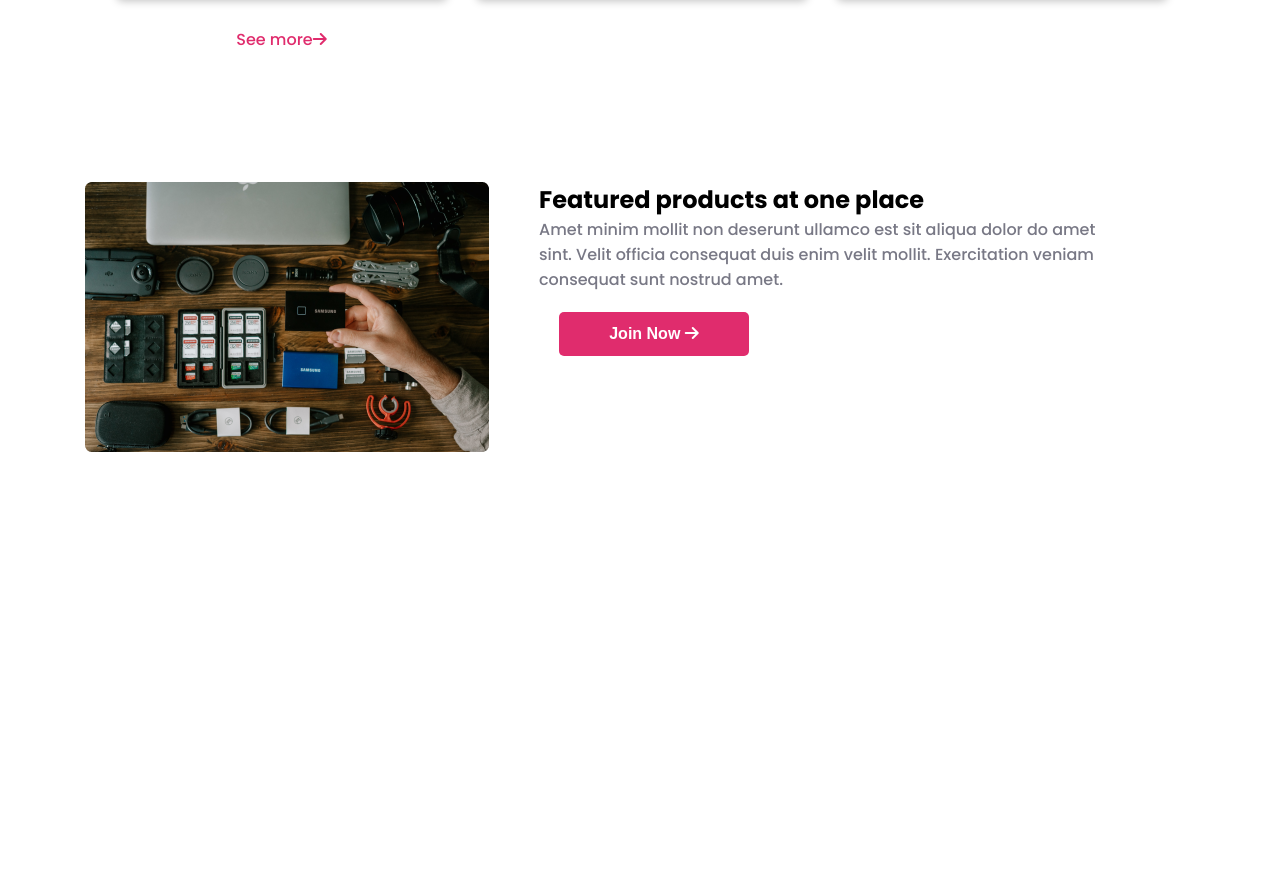
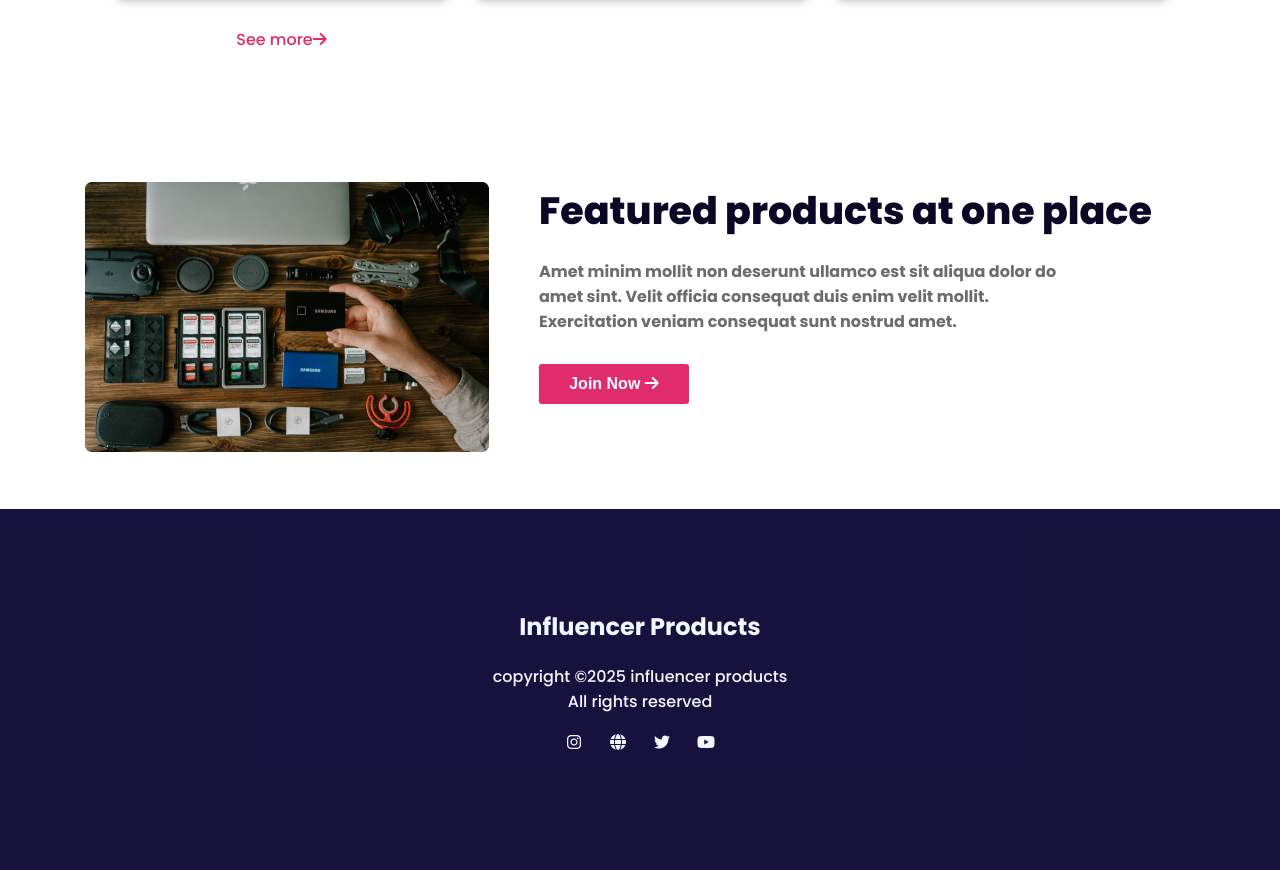
Before and after one commit to Afroza-Nipa13/influencer-git-repo, a plain HTML site: page index.html in a window 1280 px wide. Shown: the part 2531-3401 px from the top of the page. Before the commit the page ends 2990 px from the top, so only its background shows below. Drawn offline with Linux system fonts and the light colour scheme.

Commit message:
added footer section

```diff
--- a/index.html
+++ b/index.html
@@ -146,7 +146,7 @@
          </div>
          <div class="Features-content">
             <h2 class="features-title">Featured products at one place</h2>
-            <p class="card-description">Amet minim mollit non deserunt ullamco est sit aliqua dolor do amet sint. Velit officia consequat duis enim velit mollit. Exercitation veniam consequat sunt nostrud amet.</p>
+            <p class="features-description">Amet minim mollit non deserunt ullamco est sit aliqua dolor do amet sint. Velit officia consequat duis enim velit mollit. Exercitation veniam consequat sunt nostrud amet.</p>
 
             <button class="features-btn">Join Now <span>  <i class="fa-solid fa-arrow-right">  </i> </span></button>
            </div>
@@ -154,7 +154,19 @@
 
 
     </main>
-    <footer>
+    <footer class="footer">
+        <div class="influencer">
+            <h3 class="influencer-title">Influencer Products</h3>
+            <p>copyright &copy;2025 influencer products <br> All rights reserved</p>
+            <div class="footer-icon">
+                <i class="fa-brands fa-instagram"></i>
+                <i class="fa-solid fa-globe"></i>
+                <i class="fa-brands fa-twitter"></i>
+                <i class="fa-brands fa-youtube"></i>
+            </div>
+
+        </div>
+
 
     </footer>
 
--- a/styles/style.css
+++ b/styles/style.css
@@ -171,16 +171,28 @@ main > section{
 .features-btn{
     background-color:rgba(224, 44, 109, 1) ;
     color: white;
-    border-radius: 5px;
+    border-radius: 3px;
     border: none;
     padding:10px 24px;
     font-size: 1rem;
     font-weight: 600;
-    width: 190px;
-    height: 44px;
-    margin:20px;
+    width: 150px;
+    height: 40px;
+    margin-top: 30px;
 
 
+}
+.features-title{
+    font-size: 2.375rem;
+    font-weight: 800;
+    color: rgba(10, 8, 38, 1);
+    margin-bottom: 20px;
+}
+.features-description{
+    max-width: 550px;
+    font-size: 1rem;
+    font-weight: 700;
+    color: rgba(108, 108, 108, 1);
 }
 
 .Features{
@@ -191,8 +203,38 @@ main > section{
 }
 
 .Features-content{
-     max-width: 570px;
+     text-align: left;
 }
+/* Footer Section style  */
+ .footer{
+  background-color: rgba(8, 3, 48, 0.938);
+  color: aliceblue;
+  text-align: center;
+  margin-top:50px;
+ }
+ .influencer-title{
+    font-size: 1.5rem;
+    font-weight: 700;
+    margin-bottom: 20px;
+ }
+
+.influencer{
+    padding: 100px 100px;
+}
+
+.footer-icon{
+    max-width: 176px;
+    display: grid;
+    justify-content: center;
+    margin:20px auto;
+    grid-template-columns: repeat(4, 1fr);
+
+
+
+}
+
+
+
   /* shared style  */
   .display-flex{
     display: flex;
```
